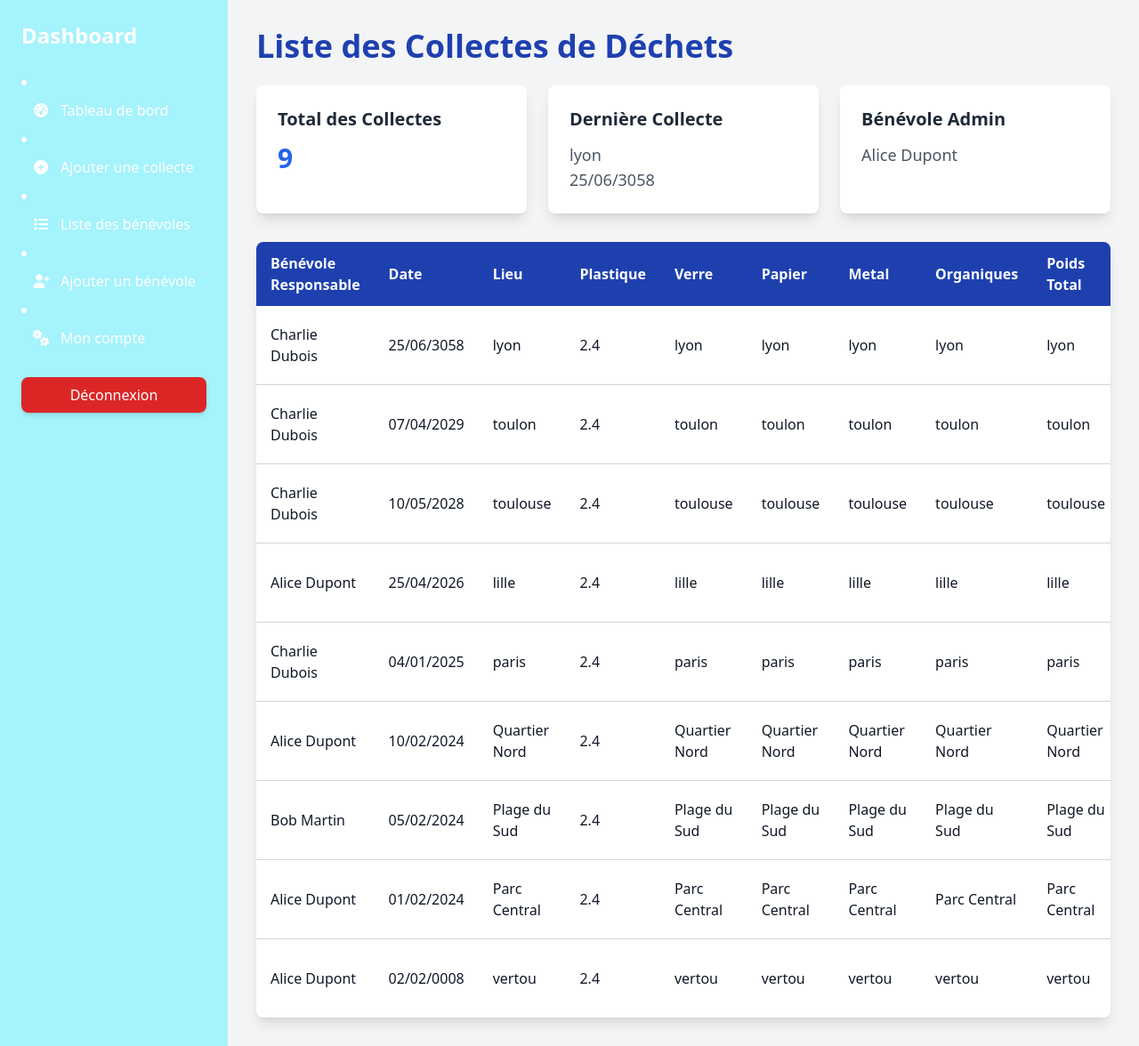
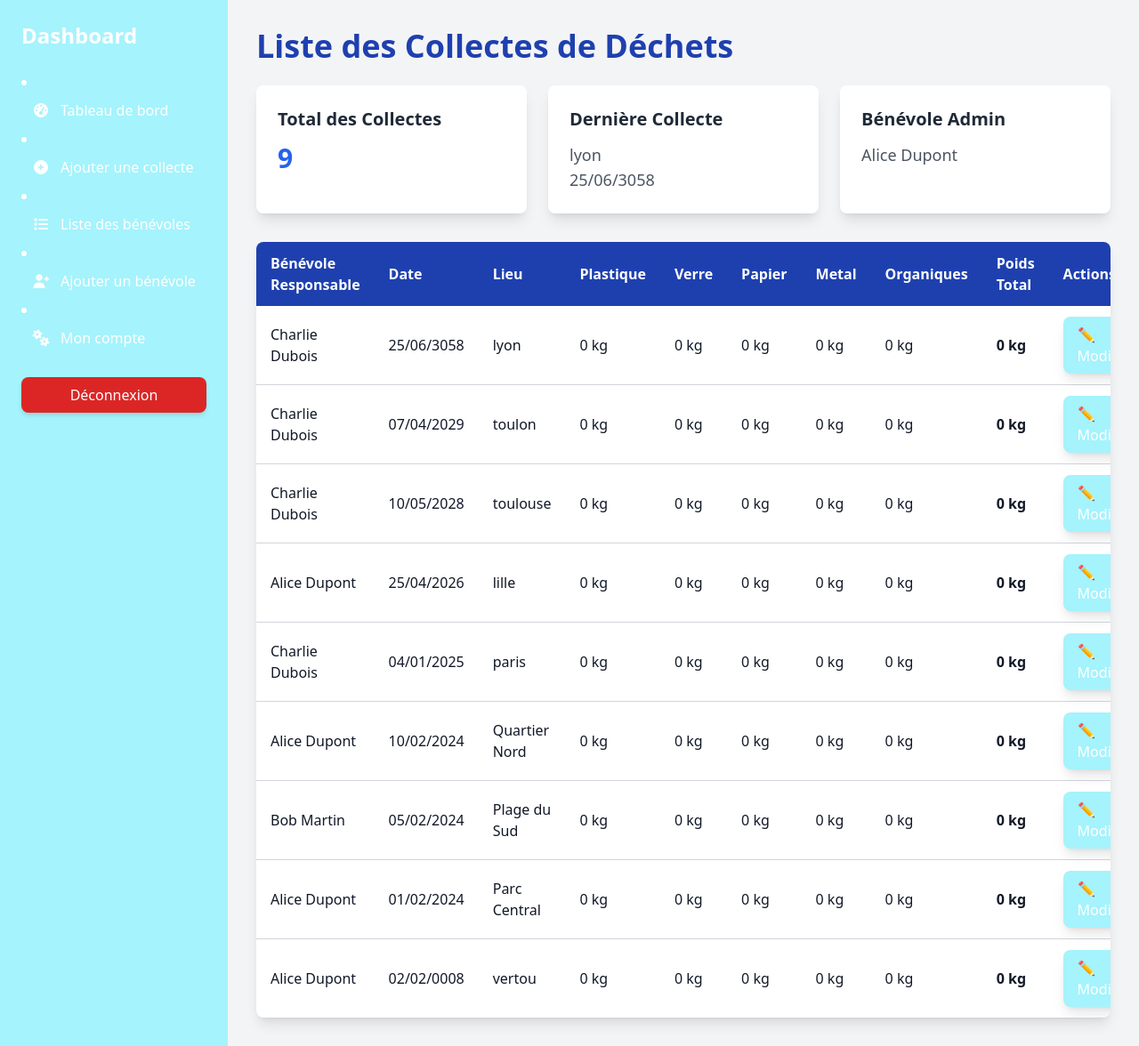
Before and after one commit to TheoBlaum/P4BackofficeLP, a PHP site: page /collection_list.php in a window 1280 px wide. Shown: the whole page at 89% size. Run offline with PHP 8.4, Linux system fonts and the light colour scheme; data comes from the database, SQL or seed files in the repository; some libraries are stand-ins or nearby versions.

Commit message:
calcul et affichage du poids des déchets

```diff
--- a/association/php/collection_edit.php
+++ b/association/php/collection_edit.php
@@ -41,7 +41,7 @@
 
 
     $stmt =  $pdo->prepare("INSERT INTO dechets_collectes (type_dechet, quantite_kg, id_collecte) VALUES (?, ?, ?)");
-    $stmt->execute([$type_dechet, $quantite_kg, $id]);
+    $stmt->execute([$type_dechet, $quantite_kg, $id_collecte]);
 
     header("Location: collection_list.php");
     exit;
--- a/association/php/collection_list.php
+++ b/association/php/collection_list.php
@@ -9,19 +9,24 @@
         ORDER BY c.date_collecte DESC
     ");
 
+    $collectes = $stmt->fetchAll();
+
+    // Récupérer l'admin
     $query = $pdo->prepare("SELECT nom FROM benevoles WHERE role = 'admin' LIMIT 1");
     $query->execute();
-
-    $collectes = $stmt->fetchAll();
     $admin = $query->fetch(PDO::FETCH_ASSOC);
     $adminNom = $admin ? htmlspecialchars($admin['nom']) : 'Aucun administrateur trouvé';
 
-
-    $stmt3 = $pdo->query("
-    SELECT quantite_kg
-    FROM dechets_collectes
-    WHERE type_dechet = 'Métal'");
-    $quantities = $stmt3->fetchAll();
+    // Récupérer les quantités totales de chaque type de déchet par collecte
+    $stmt2 = $pdo->query("
+        SELECT id_collecte, type_dechet, SUM(quantite_kg) AS total_kg
+        FROM dechets_collectes
+        GROUP BY id_collecte, type_dechet
+    ");
+    $dechets_collectes = [];
+    while ($row = $stmt2->fetch(PDO::FETCH_ASSOC)) {
+        $dechets_collectes[$row['id_collecte']][$row['type_dechet']][] = $row;
+    }
 
 
 } catch (PDOException $e) {
@@ -116,16 +121,28 @@
                 </thead>
                 <tbody class="divide-y divide-gray-300">
                 <?php foreach ($collectes as $collecte) : ?>
+
+                    <?php
+                        $id_collecte = $collecte['id'];
+                        // Récupération des poids des différents types de déchets pour la collecte
+                        $plastique = $dechets_collectes[$id_collecte]['Plastique'][0]['total_kg'] ?? 0;
+                        $verre = $dechets_collectes[$id_collecte]['Verre'][0]['total_kg'] ?? 0;
+                        $papier = $dechets_collectes[$id_collecte]['Papier'][0]['total_kg'] ?? 0;
+                        $metal = $dechets_collectes[$id_collecte]['Métal'][0]['total_kg'] ?? 0;
+                        $organiques = $dechets_collectes[$id_collecte]['Organiques'][0]['total_kg'] ?? 0;
+                        $total = $plastique + $verre + $papier + $metal + $organiques;
+                    ?>
                     <tr class="hover:bg-gray-100 transition duration-200">
-                    <td class="py-3 px-4"><?= $collecte['nom'] ? htmlspecialchars($collecte['nom']) : 'Aucun bénévole' ?></td>
+                    <td class="py-3 px-4"><?= htmlspecialchars($collecte['nom']) ?: 'Aucun bénévole' ?></td>
                         <td class="py-3 px-4"><?= date('d/m/Y', strtotime($collecte['date_collecte'])) ?></td>
                         <td class="py-3 px-4"><?= htmlspecialchars($collecte['lieu']) ?></td>
-                        <td class="py-3 px-4"><?= htmlspecialchars($quantities[0]['quantite_kg']) ?></td>
-                        <td class="py-3 px-4"><?= htmlspecialchars($collecte['lieu']) ?></td>
-                        <td class="py-3 px-4"><?= htmlspecialchars($collecte['lieu']) ?></td>
-                        <td class="py-3 px-4"><?= htmlspecialchars($collecte['lieu']) ?></td>
-                        <td class="py-3 px-4"><?= htmlspecialchars($collecte['lieu']) ?></td>
-                        <td class="py-3 px-4"><?= htmlspecialchars($collecte['lieu']) ?></td>
+                        <td class="py-3 px-4"><?= $plastique ?> kg</td>
+                        <td class="py-3 px-4"><?= $verre ?> kg</td>
+                        <td class="py-3 px-4"><?= $papier ?> kg</td>
+                        <td class="py-3 px-4"><?= $metal ?> kg</td>
+                        <td class="py-3 px-4"><?= $organiques ?> kg</td>
+                        <td class="py-3 px-4 font-bold"><?= $total ?> kg</td>
+                        <!-- <td class="py-3 px-4">✏️ 🗑️</td> -->
 
                         <td class="py-3 px-4 flex space-x-2"><a href="collection_edit.php?id=<?= $collecte['id'] ?>" class="bg-cyan-200 hover:bg-cyan-600 text-white px-4 py-2 rounded-lg shadow-lg focus:outline-none focus:ring-2 focus:ring-blue-500 transition duration-200">✏️ Modifier</a>
                         <a href="collection_delete.php?id=<?= $collecte['id'] ?>" class="bg-red-600 hover:bg-red-700 text-white px-4 py-2 rounded-lg shadow-lg focus:outline-none focus:ring-2 focus:ring-red-500 transition duration-200" onclick="return confirm('Êtes-vous sûr de vouloir supprimer cette collecte ?');">🗑️ Supprimer
```
